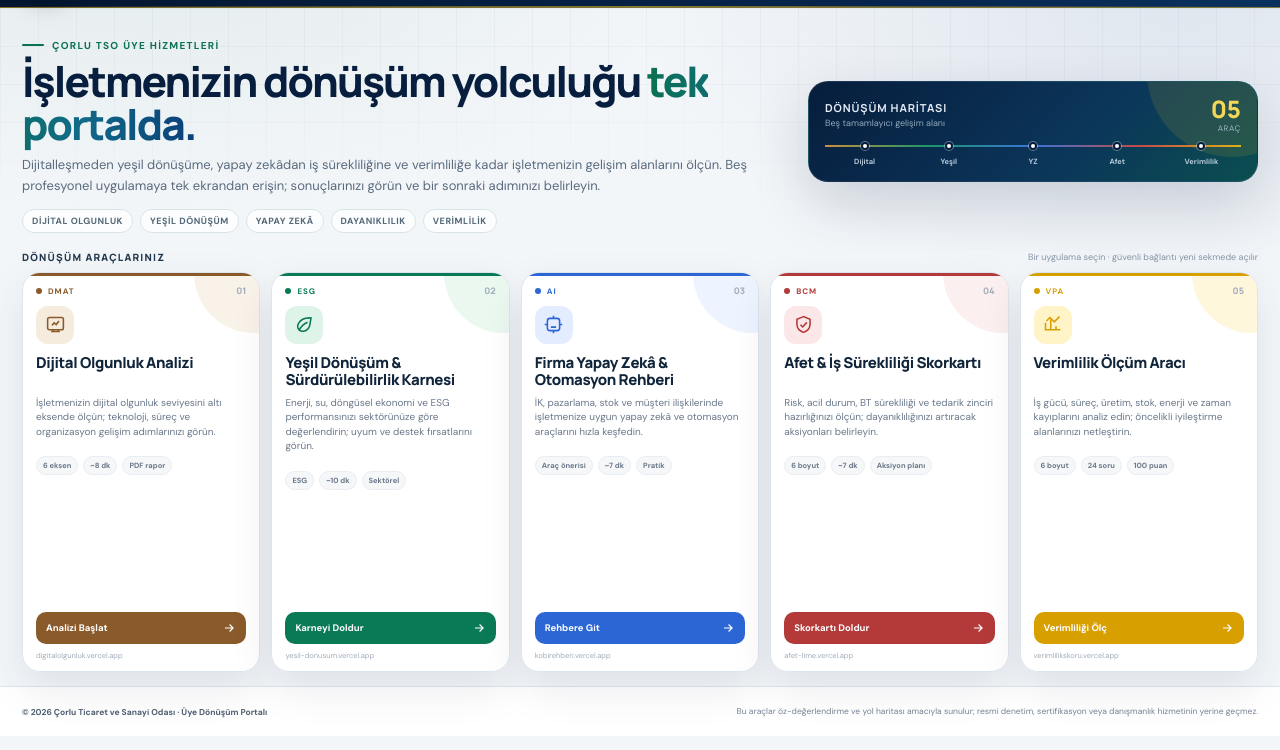
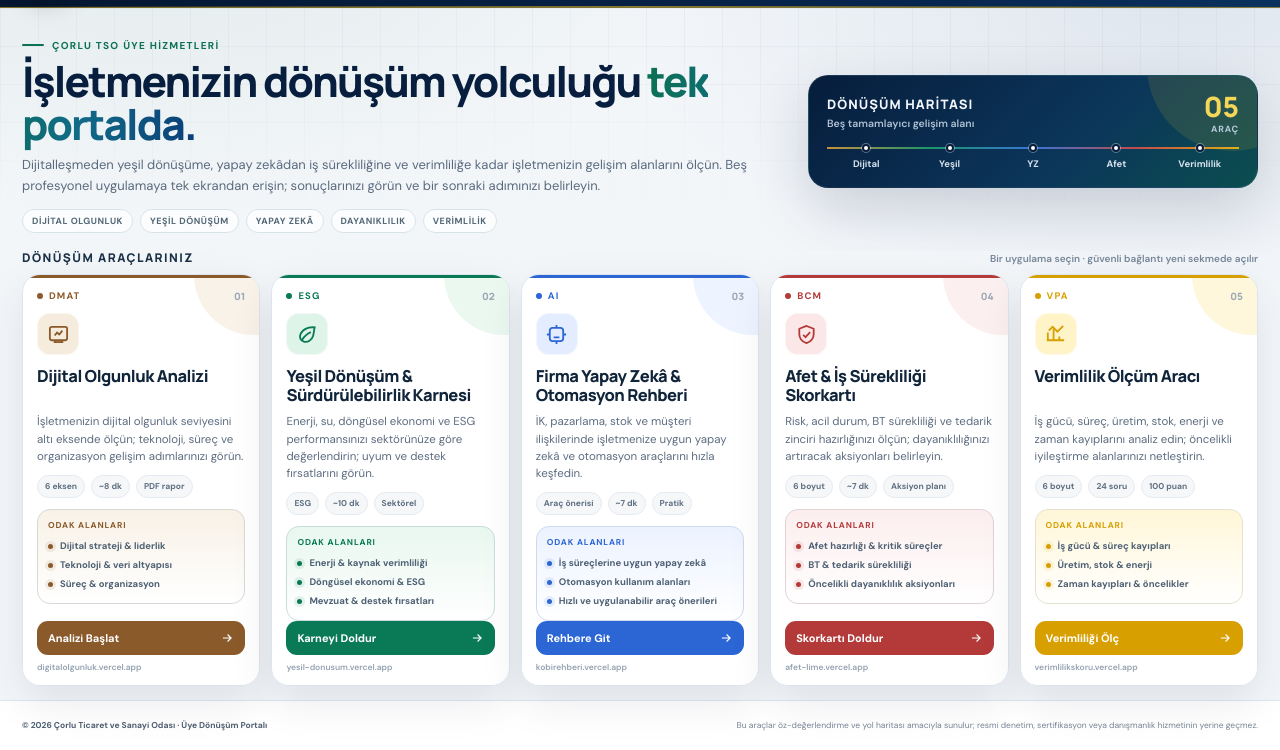
Before and after one commit to ctomris59-dev/ikizdonusum, a plain HTML site: page index.html in a window 1280 px wide. Shown: the part 64-814 px from the top of the page. Drawn offline with Linux system fonts and the light colour scheme.

Commit message:
Add files via upload

```diff
--- a/index.html
+++ b/index.html
@@ -107,57 +107,66 @@
   .hero-chip{border:1px solid #D8E3E8;background:rgba(255,255,255,.72);backdrop-filter:blur(8px);border-radius:999px;padding:5px 9px;color:#536776;font-size:9px;font-weight:800;letter-spacing:.06em;text-transform:uppercase}
   .journey{
     background:linear-gradient(135deg,#071D3C 0%,#0B365A 60%,#0B5A4A 120%);
-    color:#fff;border:1px solid rgba(255,255,255,.08);border-radius:20px;padding:15px 16px;
+    color:#fff;border:1px solid rgba(255,255,255,.08);border-radius:20px;padding:16px 18px;
     box-shadow:0 22px 60px rgba(6,27,58,.16);position:relative;overflow:hidden
   }
   .journey:before{content:"";position:absolute;width:170px;height:170px;border-radius:50%;right:-60px;top:-95px;background:rgba(230,184,32,.12)}
   .journey-top{position:relative;display:flex;align-items:center;justify-content:space-between;gap:12px}
-  .journey-title{font:700 11px/1.2 'Manrope',sans-serif;color:#E7EEF8;text-transform:uppercase;letter-spacing:.08em}
-  .journey-score{font:800 24px/1 'Manrope',sans-serif;color:#F4D759}
-  .journey-label{font-size:8px;color:#9FB6CA;text-align:right;text-transform:uppercase;letter-spacing:.08em;margin-top:2px}
+  .journey-title{font:800 13px/1.2 'Manrope',sans-serif;color:#F2F6FB;text-transform:uppercase;letter-spacing:.08em}
+  .journey-score{font:800 28px/1 'Manrope',sans-serif;color:#F4D759}
+  .journey-label{font-size:9px;color:#B8CADD;text-align:right;text-transform:uppercase;letter-spacing:.09em;margin-top:3px;font-weight:700}
   .journey-line{position:relative;margin-top:12px;height:2px;background:rgba(255,255,255,.12)}
   .journey-line:after{content:"";position:absolute;left:0;top:0;width:100%;height:2px;background:linear-gradient(90deg,#C8903C,#1A966A,#3974D6,#C24A4A,#E0B018)}
   .journey-items{position:relative;display:grid;grid-template-columns:repeat(5,1fr);gap:5px;margin-top:9px}
-  .journey-item{text-align:center;font-size:7.5px;font-weight:700;color:#B6C8D9;line-height:1.25}
+  .journey-item{text-align:center;font-size:9.5px;font-weight:800;color:#D6E2ED;line-height:1.25}
   .journey-item b{display:block;width:8px;height:8px;border:2px solid #071D3C;border-radius:50%;margin:-14px auto 7px;background:#fff;box-shadow:0 0 0 1px rgba(255,255,255,.35)}
 
   /* TOOLS */
   .tools-section{min-height:0;padding:0 0 14px}
   .tools-wrap{height:100%;display:flex;flex-direction:column;min-height:0}
   .section-head{display:flex;align-items:end;justify-content:space-between;gap:24px;margin-bottom:9px;flex:0 0 auto}
-  .section-label{font:800 10px/1.2 'Manrope',sans-serif;color:#23384E;text-transform:uppercase;letter-spacing:.12em}
-  .section-note{font-size:9px;color:#8795A7}
+  .section-label{font:800 12px/1.2 'Manrope',sans-serif;color:#1B3148;text-transform:uppercase;letter-spacing:.12em}
+  .section-note{font-size:10px;color:#78879A;font-weight:600}
   .cards{display:grid;grid-template-columns:repeat(5,minmax(0,1fr));gap:11px;flex:1;min-height:0}
   .tool-card{
     --accent:#49627C;--soft:#EEF2F6;
     position:relative;min-width:0;min-height:0;display:flex;flex-direction:column;
     background:rgba(255,255,255,.95);border:1px solid var(--line);border-radius:18px;
-    padding:13px 13px 11px;box-shadow:var(--shadow);overflow:hidden;
+    padding:15px 14px 12px;box-shadow:var(--shadow);overflow:hidden;
     transition:transform .24s ease,border-color .24s ease,box-shadow .24s ease;
     isolation:isolate
   }
   .tool-card:before{content:"";position:absolute;inset:0 0 auto;height:3px;background:var(--accent)}
   .tool-card:after{content:"";position:absolute;width:120px;height:120px;border-radius:50%;right:-55px;top:-60px;background:var(--soft);z-index:-1;opacity:.65}
   .tool-card:hover{transform:translateY(-4px);border-color:color-mix(in srgb,var(--accent) 45%,white);box-shadow:var(--shadow-hover)}
-  .card-head{display:flex;align-items:center;justify-content:space-between;gap:8px;margin-bottom:10px}
-  .card-code{display:inline-flex;align-items:center;gap:6px;font-size:8px;font-weight:800;letter-spacing:.12em;text-transform:uppercase;color:var(--accent)}
+  .card-head{display:flex;align-items:center;justify-content:space-between;gap:8px;margin-bottom:11px}
+  .card-code{display:inline-flex;align-items:center;gap:6px;font-size:9.5px;font-weight:800;letter-spacing:.12em;text-transform:uppercase;color:var(--accent)}
   .code-dot{width:6px;height:6px;border-radius:50%;background:var(--accent)}
-  .card-num{font:800 9px/1 'Manrope',sans-serif;color:#A4AFBC}
-  .icon-box{width:38px;height:38px;border-radius:12px;background:var(--soft);color:var(--accent);display:flex;align-items:center;justify-content:center;margin-bottom:10px}
-  .icon-box svg{width:21px;height:21px;stroke-width:1.8}
-  .tool-card h2{margin:0 0 7px;font:800 15px/1.15 'Manrope',sans-serif;letter-spacing:-.025em;color:#10243A;min-height:35px}
-  .tool-card p{margin:0;color:#6A788A;font-size:10px;line-height:1.45;display:-webkit-box;-webkit-line-clamp:4;-webkit-box-orient:vertical;overflow:hidden}
-  .fact-row{display:flex;gap:5px;flex-wrap:wrap;margin:9px 0 auto;padding-top:8px}
-  .fact{border-radius:999px;background:#F5F7F9;border:1px solid #E8EDF2;color:#6B7888;font-size:7.5px;font-weight:700;padding:4px 6px;white-space:nowrap}
+  .card-num{font:800 10px/1 'Manrope',sans-serif;color:#9CA9B8}
+  .icon-box{width:42px;height:42px;border-radius:13px;background:var(--soft);color:var(--accent);display:flex;align-items:center;justify-content:center;margin-bottom:11px;box-shadow:inset 0 0 0 1px rgba(255,255,255,.55)}
+  .icon-box svg{width:23px;height:23px;stroke-width:1.9}
+  .tool-card h2{margin:0 0 8px;font:800 16.5px/1.16 'Manrope',sans-serif;letter-spacing:-.03em;color:#10243A;min-height:39px}
+  .tool-card p{margin:0;color:#5D6D80;font-size:11.5px;line-height:1.5;display:-webkit-box;-webkit-line-clamp:4;-webkit-box-orient:vertical;overflow:hidden}
+  .fact-row{display:flex;gap:6px;flex-wrap:wrap;margin:10px 0 0;padding-top:0}
+  .fact{border-radius:999px;background:#F5F7F9;border:1px solid #E4EAF0;color:#607082;font-size:8.5px;font-weight:800;padding:5px 7px;white-space:nowrap}
+  .benefits{
+    margin-top:11px;padding:10px 10px 9px;border-radius:13px;
+    background:linear-gradient(180deg,color-mix(in srgb,var(--soft) 72%,white),#fff);
+    border:1px solid color-mix(in srgb,var(--accent) 14%,#E7ECF1);
+  }
+  .benefits-title{font-size:8.5px;font-weight:800;letter-spacing:.1em;text-transform:uppercase;color:var(--accent);margin-bottom:6px}
+  .benefit{display:flex;align-items:flex-start;gap:7px;color:#4F6174;font-size:9.5px;font-weight:700;line-height:1.35;padding:3px 0}
+  .benefit i{width:5px;height:5px;border-radius:50%;background:var(--accent);flex:0 0 auto;margin-top:4px;box-shadow:0 0 0 3px color-mix(in srgb,var(--accent) 10%,transparent)}
+
   .cta{
-    margin-top:9px;display:flex;align-items:center;justify-content:space-between;gap:8px;text-decoration:none;
-    background:var(--accent);color:#fff;border-radius:10px;padding:9px 10px;font-size:9.5px;font-weight:800;
+    margin-top:auto;display:flex;align-items:center;justify-content:space-between;gap:8px;text-decoration:none;
+    background:var(--accent);color:#fff;border-radius:11px;padding:10px 11px;font-size:11px;font-weight:800;
     transition:filter .18s ease,transform .18s ease
   }
   .cta:hover{filter:brightness(1.06)}
   .cta svg{width:14px;height:14px;transition:transform .18s ease}
   .cta:hover svg{transform:translateX(2px)}
-  .domain{margin-top:7px;font-size:7.5px;color:#A0ACB9;white-space:nowrap;overflow:hidden;text-overflow:ellipsis}
+  .domain{margin-top:7px;font-size:8.5px;color:#95A3B2;white-space:nowrap;overflow:hidden;text-overflow:ellipsis;font-weight:600}
 
   .digital{--accent:var(--digital);--soft:#F5ECDD}
   .green{--accent:var(--green);--soft:#DFF4E9}
@@ -213,11 +222,11 @@
     .hero-copy{font-size:11.5px;line-height:1.45}
     .hero-chips{margin-top:8px}
     .journey{padding:12px 14px}
-    .cards{gap:9px}.tool-card{padding:11px 11px 9px}
-    .icon-box{width:34px;height:34px;margin-bottom:8px}.icon-box svg{width:19px;height:19px}
-    .tool-card h2{font-size:13.5px;min-height:31px;margin-bottom:5px}
-    .tool-card p{font-size:9px;line-height:1.35;-webkit-line-clamp:3}
-    .fact-row{padding-top:6px;margin-top:6px}.cta{margin-top:7px;padding:8px 9px}.domain{margin-top:5px}
+    .cards{gap:9px}.tool-card{padding:12px 12px 10px}
+    .icon-box{width:37px;height:37px;margin-bottom:8px}.icon-box svg{width:20px;height:20px}
+    .tool-card h2{font-size:14.5px;min-height:34px;margin-bottom:6px}
+    .tool-card p{font-size:10px;line-height:1.38;-webkit-line-clamp:3}
+    .fact-row{margin-top:7px}.benefits{margin-top:7px;padding:7px 8px}.benefits-title{margin-bottom:3px}.benefit{font-size:8.5px;padding:2px 0}.cta{margin-top:7px;padding:8px 9px;font-size:10px}.domain{margin-top:5px}
     .footer-inner{height:42px}
   }
   @media (prefers-reduced-motion:reduce){*{scroll-behavior:auto!important;transition:none!important}}
@@ -225,6 +234,7 @@
 </style>
 </head>
 <body>
+<!-- UI-FIX-PORTAL-2026-08-21-DENSE-CARDS-V2 -->
 <div class="portal">
   <header class="site-header">
     <div class="wrap header-inner">
@@ -261,7 +271,7 @@
         <div class="journey-top">
           <div>
             <div class="journey-title">Dönüşüm Haritası</div>
-            <div style="font-size:9px;color:#91A8BE;margin-top:3px">Beş tamamlayıcı gelişim alanı</div>
+            <div style="font-size:10.5px;color:#AFC1D2;margin-top:4px;font-weight:600">Beş tamamlayıcı gelişim alanı</div>
           </div>
           <div>
             <div class="journey-score">05</div>
@@ -296,6 +306,7 @@
           <h2>Dijital Olgunluk Analizi</h2>
           <p>İşletmenizin dijital olgunluk seviyesini altı eksende ölçün; teknoloji, süreç ve organizasyon gelişim adımlarınızı görün.</p>
           <div class="fact-row"><span class="fact">6 eksen</span><span class="fact">~8 dk</span><span class="fact">PDF rapor</span></div>
+          <div class="benefits"><div class="benefits-title">Odak alanları</div><div class="benefit"><i></i><span>Dijital strateji &amp; liderlik</span></div><div class="benefit"><i></i><span>Teknoloji &amp; veri altyapısı</span></div><div class="benefit"><i></i><span>Süreç &amp; organizasyon</span></div></div>
           <a class="cta" href="https://digitalolgunluk.vercel.app/" target="_blank" rel="noopener noreferrer">Analizi Başlat <svg viewBox="0 0 24 24" fill="none" stroke="currentColor" stroke-width="2"><path d="M5 12h14M13 6l6 6-6 6"/></svg></a>
           <div class="domain">digitalolgunluk.vercel.app</div>
         </article>
@@ -308,6 +319,7 @@
           <h2>Yeşil Dönüşüm &amp; Sürdürülebilirlik Karnesi</h2>
           <p>Enerji, su, döngüsel ekonomi ve ESG performansınızı sektörünüze göre değerlendirin; uyum ve destek fırsatlarını görün.</p>
           <div class="fact-row"><span class="fact">ESG</span><span class="fact">~10 dk</span><span class="fact">Sektörel</span></div>
+          <div class="benefits"><div class="benefits-title">Odak alanları</div><div class="benefit"><i></i><span>Enerji &amp; kaynak verimliliği</span></div><div class="benefit"><i></i><span>Döngüsel ekonomi &amp; ESG</span></div><div class="benefit"><i></i><span>Mevzuat &amp; destek fırsatları</span></div></div>
           <a class="cta" href="https://yesil-donusum.vercel.app/" target="_blank" rel="noopener noreferrer">Karneyi Doldur <svg viewBox="0 0 24 24" fill="none" stroke="currentColor" stroke-width="2"><path d="M5 12h14M13 6l6 6-6 6"/></svg></a>
           <div class="domain">yesil-donusum.vercel.app</div>
         </article>
@@ -320,6 +332,7 @@
           <h2>Firma Yapay Zekâ &amp; Otomasyon Rehberi</h2>
           <p>İK, pazarlama, stok ve müşteri ilişkilerinde işletmenize uygun yapay zekâ ve otomasyon araçlarını hızla keşfedin.</p>
           <div class="fact-row"><span class="fact">Araç önerisi</span><span class="fact">~7 dk</span><span class="fact">Pratik</span></div>
+          <div class="benefits"><div class="benefits-title">Odak alanları</div><div class="benefit"><i></i><span>İş süreçlerine uygun yapay zekâ</span></div><div class="benefit"><i></i><span>Otomasyon kullanım alanları</span></div><div class="benefit"><i></i><span>Hızlı ve uygulanabilir araç önerileri</span></div></div>
           <a class="cta" href="https://kobirehberi.vercel.app/" target="_blank" rel="noopener noreferrer">Rehbere Git <svg viewBox="0 0 24 24" fill="none" stroke="currentColor" stroke-width="2"><path d="M5 12h14M13 6l6 6-6 6"/></svg></a>
           <div class="domain">kobirehberi.vercel.app</div>
         </article>
@@ -332,6 +345,7 @@
           <h2>Afet &amp; İş Sürekliliği Skorkartı</h2>
           <p>Risk, acil durum, BT sürekliliği ve tedarik zinciri hazırlığınızı ölçün; dayanıklılığınızı artıracak aksiyonları belirleyin.</p>
           <div class="fact-row"><span class="fact">6 boyut</span><span class="fact">~7 dk</span><span class="fact">Aksiyon planı</span></div>
+          <div class="benefits"><div class="benefits-title">Odak alanları</div><div class="benefit"><i></i><span>Afet hazırlığı &amp; kritik süreçler</span></div><div class="benefit"><i></i><span>BT &amp; tedarik sürekliliği</span></div><div class="benefit"><i></i><span>Öncelikli dayanıklılık aksiyonları</span></div></div>
           <a class="cta" href="https://afet-lime.vercel.app/" target="_blank" rel="noopener noreferrer">Skorkartı Doldur <svg viewBox="0 0 24 24" fill="none" stroke="currentColor" stroke-width="2"><path d="M5 12h14M13 6l6 6-6 6"/></svg></a>
           <div class="domain">afet-lime.vercel.app</div>
         </article>
@@ -344,6 +358,7 @@
           <h2>Verimlilik Ölçüm Aracı</h2>
           <p>İş gücü, süreç, üretim, stok, enerji ve zaman kayıplarını analiz edin; öncelikli iyileştirme alanlarınızı netleştirin.</p>
           <div class="fact-row"><span class="fact">6 boyut</span><span class="fact">24 soru</span><span class="fact">100 puan</span></div>
+          <div class="benefits"><div class="benefits-title">Odak alanları</div><div class="benefit"><i></i><span>İş gücü &amp; süreç kayıpları</span></div><div class="benefit"><i></i><span>Üretim, stok &amp; enerji</span></div><div class="benefit"><i></i><span>Zaman kayıpları &amp; öncelikler</span></div></div>
           <a class="cta" href="https://verimlilikskoru.vercel.app/" target="_blank" rel="noopener noreferrer">Verimliliği Ölç <svg viewBox="0 0 24 24" fill="none" stroke="currentColor" stroke-width="2"><path d="M5 12h14M13 6l6 6-6 6"/></svg></a>
           <div class="domain">verimlilikskoru.vercel.app</div>
         </article>
```
Also changed, not shown: 1 other file.
